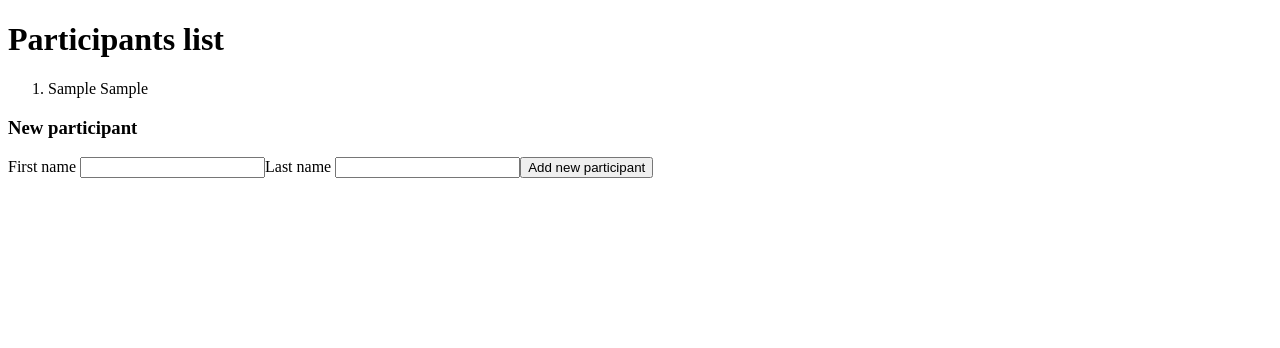
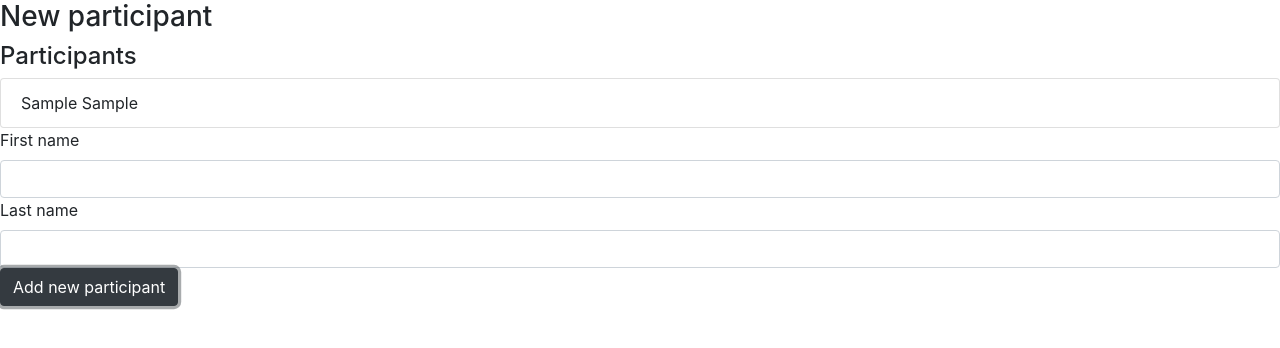
Before and after one commit to Apricott/vue-spa, a Vue app: page / in a window 1280 px wide. Both pictures are taken after typing "Sample", "Sample" into the empty fields and a click on the button "Add new participant". Shown: the top 348 px of the page. Built offline with nearby package versions, Linux system fonts and the light colour scheme.

Commit message:
Form extracted, bootstrap applied

```diff
--- a/package.json
+++ b/package.json
@@ -7,6 +7,7 @@
     "build": "vue-cli-service build"
   },
   "dependencies": {
+    "bootstrap": "^4.1.3",
     "vue": "^2.5.17"
   },
   "devDependencies": {
--- a/src/App.vue
+++ b/src/App.vue
@@ -1,27 +1,24 @@
 <template>
   <div>
-    <div v-if="list.length > 0">
-      <h1>Participants list</h1>
-      <ol>
-        <li v-for="person in list">
-          {{ person.first }} {{ person.last }}
-        </li>
-      </ol>
-    </div>
-
     <h3>New participant</h3>
+    <participants-list :list="list"></participants-list>
     <form @submit.prevent="addNewParticipant()">
-      <label>First name </label>
-      <input type="text" v-model="newPerson.first">
-      <label>Last name </label>
-      <input type="text" v-model="newPerson.last">
-      <button>Add new participant</button>
+      <div class="form-group">
+        <label> First name </label>
+        <input type="text" class="form-control" v-model="newPerson.first">
+        <label> Last name </label>
+        <input class="form-control" v-model="newPerson.last">
+        <button class="btn btn-dark">Add new participant</button>
+      </div>
     </form>
   </div>
 </template>
 
 <script>
+  import ParticipantsList from "./ParticipantsList.vue";
+
   export default {
+    components: {ParticipantsList},
     data() {
       return {
         newPerson: {first: '' , last: ''},
@@ -33,7 +30,7 @@
 
       addNewParticipant() {
         this.list.push(this.newPerson),
-        this.newPerson= {}
+        this.newPerson = {}
       }
     }
   };
--- /dev/null
+++ b/src/ParticipantsList.vue
@@ -0,0 +1,16 @@
+<template>
+    <div v-if="list.length > 0">
+        <h4> Participants </h4>
+        <ol class="list-group">
+            <li class="list-group-item" v-for="person in list">
+                {{ person.first }} {{ person.last }}
+            </li>
+        </ol>
+    </div>
+</template>
+
+<script>
+    export default {
+        props: ['list']
+    };
+</script>
--- a/src/main.js
+++ b/src/main.js
@@ -1,5 +1,6 @@
 import Vue from 'vue'
 import App from './App.vue'
+import 'bootstrap/dist/css/bootstrap.min.css';
 
 Vue.config.productionTip = false
 
```
Also changed, not shown: 1 other file (tests, documents, lock files or other folders).
